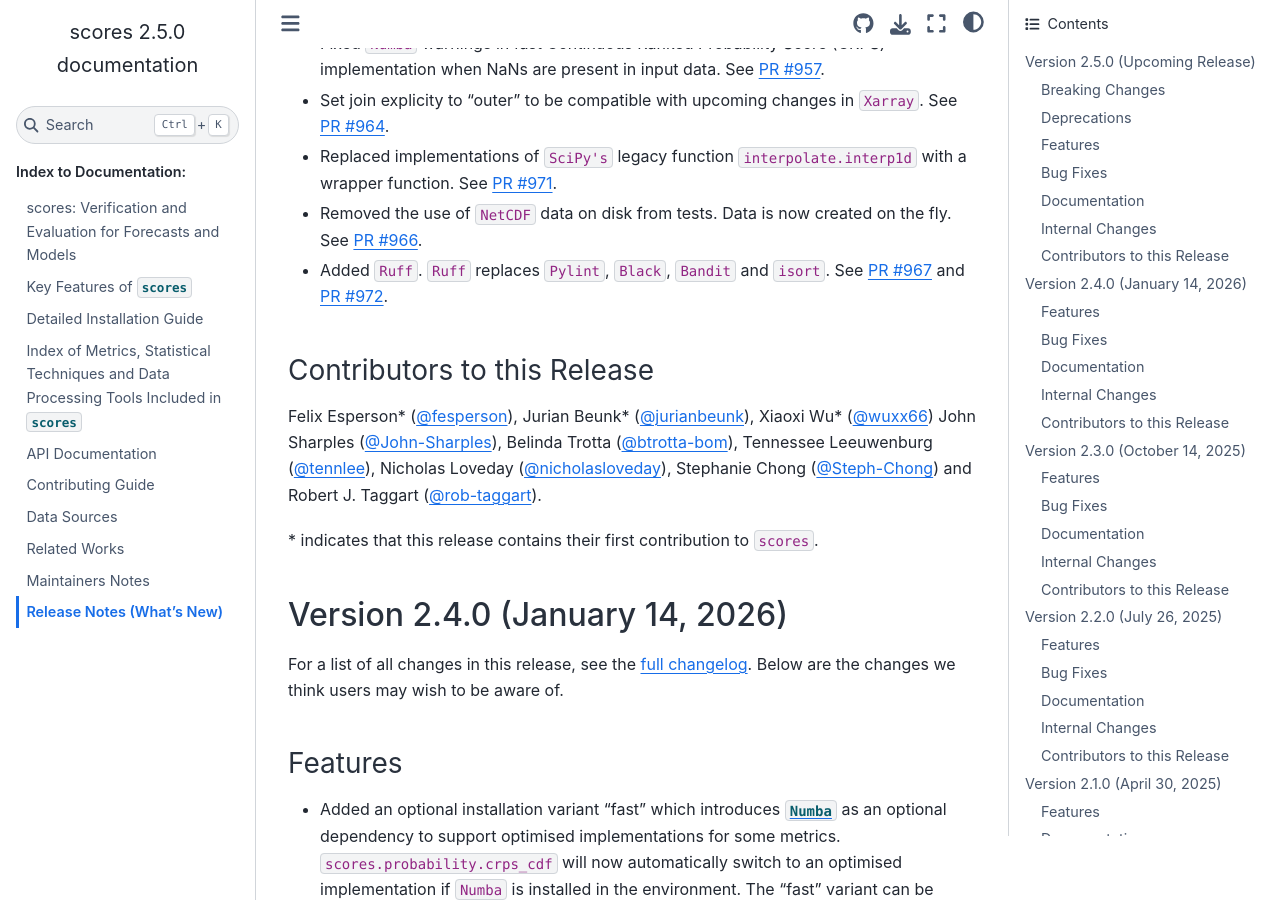
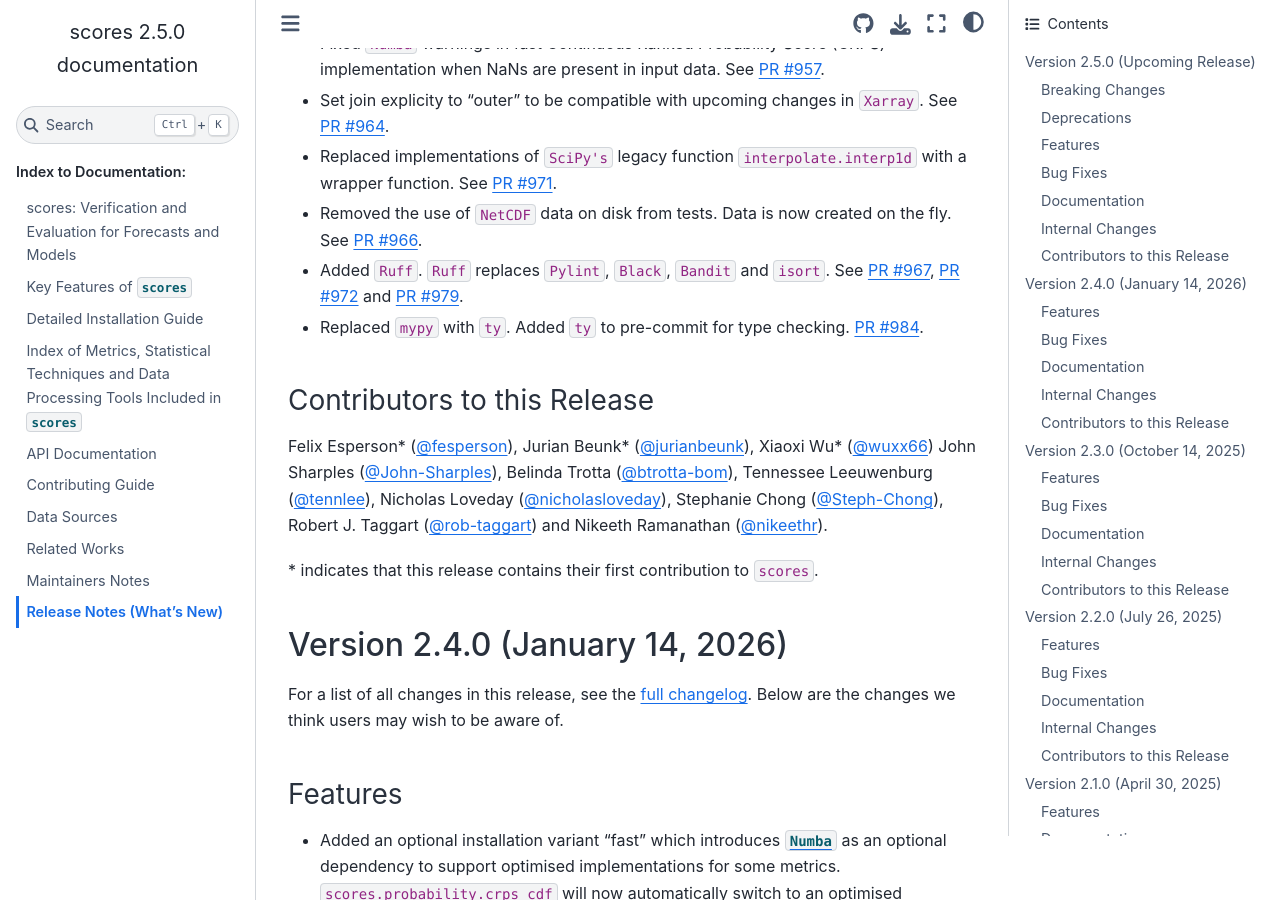
Before and after one commit to nci/scores, a Sphinx documentation site: the page built from docs/release_notes.md, in a window 1280 px wide and 900 px high, scrolled down 1018 px. Built offline with Sphinx 7.4.7 and the Sphinx Book theme 1.1.4, drawn with Linux system fonts in a browser that asks for light colours; pages that are not in the unit, such as notebooks, are missing from menus.

Commit message:
Add replacing mypy with ty

```diff
--- a/docs/release_notes.md
+++ b/docs/release_notes.md
@@ -23,11 +23,12 @@ For a list of all changes in this release, see the [full changelog](https://gith
 - Set join explicity to "outer" to be compatible with upcoming changes in `Xarray`. See [PR #964](https://github.com/nci/scores/pull/964).
 - Replaced implementations of `SciPy's` legacy function `interpolate.interp1d` with a wrapper function. See [PR #971](https://github.com/nci/scores/pull/971).
 - Removed the use of `NetCDF` data on disk from tests. Data is now created on the fly. See [PR #966](https://github.com/nci/scores/pull/966).
-- Added `Ruff`. `Ruff` replaces `Pylint`, `Black`, `Bandit` and `isort`. See [PR #967](https://github.com/nci/scores/pull/967) and [PR #972](https://github.com/nci/scores/pull/972).
+- Added `Ruff`. `Ruff` replaces `Pylint`, `Black`, `Bandit` and `isort`. See [PR #967](https://github.com/nci/scores/pull/967), [PR #972](https://github.com/nci/scores/pull/972) and [PR #979](https://github.com/nci/scores/pull/979).
+- Replaced `mypy` with `ty`. Added `ty` to pre-commit for type checking. [PR #984](https://github.com/nci/scores/pull/984).
 
 ### Contributors to this Release
 
-Felix Esperson* ([@fesperson](https://github.com/fesperson)), Jurian Beunk* ([@jurianbeunk](https://github.com/jurianbeunk)), Xiaoxi Wu* ([@wuxx66](https://github.com/wuxx66)) John Sharples ([@John-Sharples](https://github.com/John-Sharples)), Belinda Trotta ([@btrotta-bom](https://github.com/btrotta-bom)), Tennessee Leeuwenburg ([@tennlee](https://github.com/tennlee)), Nicholas Loveday ([@nicholasloveday](https://github.com/nicholasloveday)), Stephanie Chong ([@Steph-Chong](https://github.com/Steph-Chong)) and Robert J. Taggart ([@rob-taggart](https://github.com/rob-taggart)).
+Felix Esperson* ([@fesperson](https://github.com/fesperson)), Jurian Beunk* ([@jurianbeunk](https://github.com/jurianbeunk)), Xiaoxi Wu* ([@wuxx66](https://github.com/wuxx66)) John Sharples ([@John-Sharples](https://github.com/John-Sharples)), Belinda Trotta ([@btrotta-bom](https://github.com/btrotta-bom)), Tennessee Leeuwenburg ([@tennlee](https://github.com/tennlee)), Nicholas Loveday ([@nicholasloveday](https://github.com/nicholasloveday)), Stephanie Chong ([@Steph-Chong](https://github.com/Steph-Chong)), Robert J. Taggart ([@rob-taggart](https://github.com/rob-taggart)) and Nikeeth Ramanathan ([@nikeethr](https://github.com/nikeethr)).
 
 \* indicates that this release contains their first contribution to `scores`.
 
```
